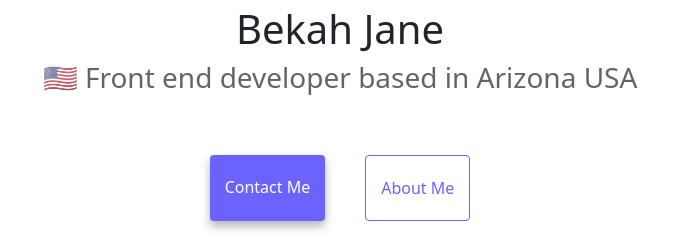
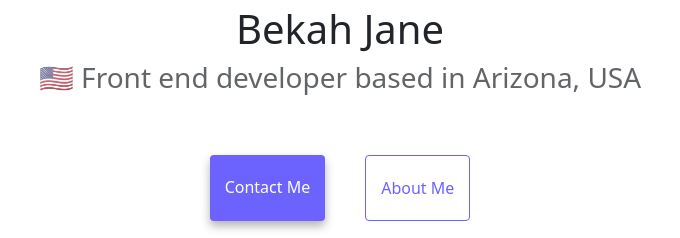
Before and after one commit to multimediajane/Week-3-Responsive-HW, a website: page index.html in a window 1280 px wide. Shown: the part 145-383 px from the top of the page, 300-980 px from the left. Drawn offline with nearby package versions, Linux system fonts and the light colour scheme.

Commit message:
Update index.html

```diff
--- a/index.html
+++ b/index.html
@@ -52,7 +52,7 @@
     </nav>
     <h2 class="text-center mt-5">👋 Hi I am</h2>
     <h1 class="text-center">Bekah Jane</h1>
-    <h3 class="text-center">🇺🇸 Front end developer based in Arizona USA</h3>
+    <h3 class="text-center">🇺🇸 Front end developer based in Arizona, USA</h3>
     <div class="navigation-links mb-5">
       <a href="about.html#contact" class="contact-link">Contact me</a>
       <a href="about.html" class="about-link">About me</a>
```
